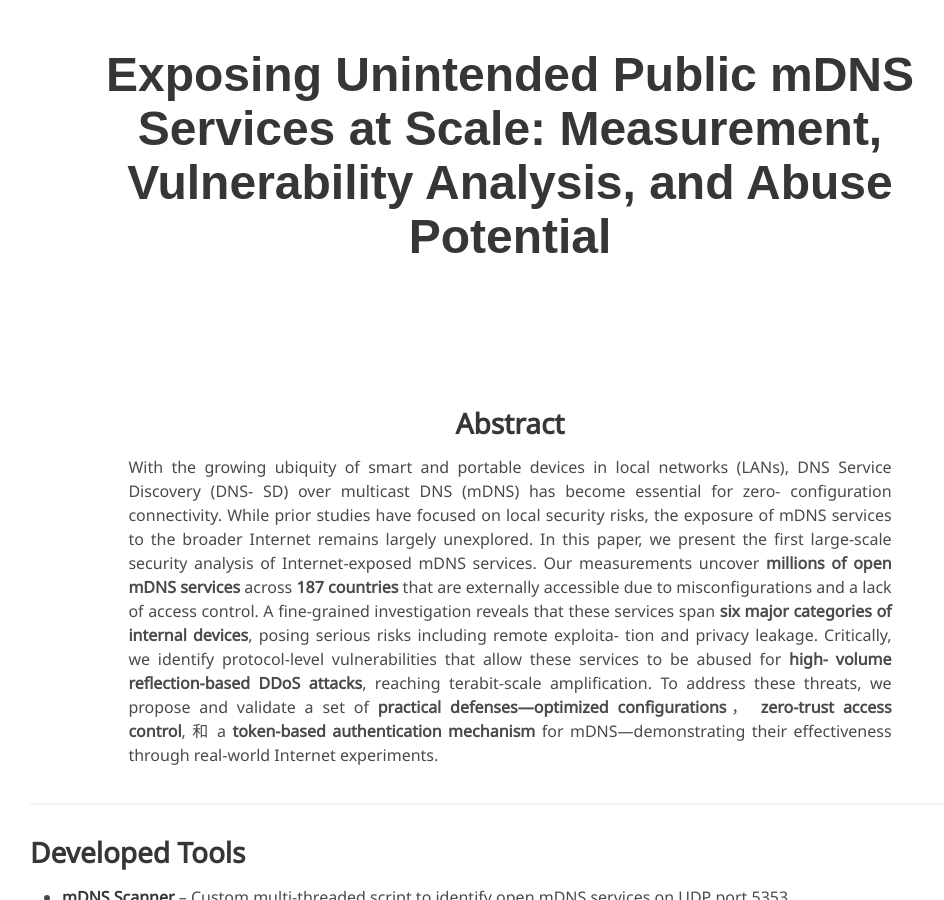
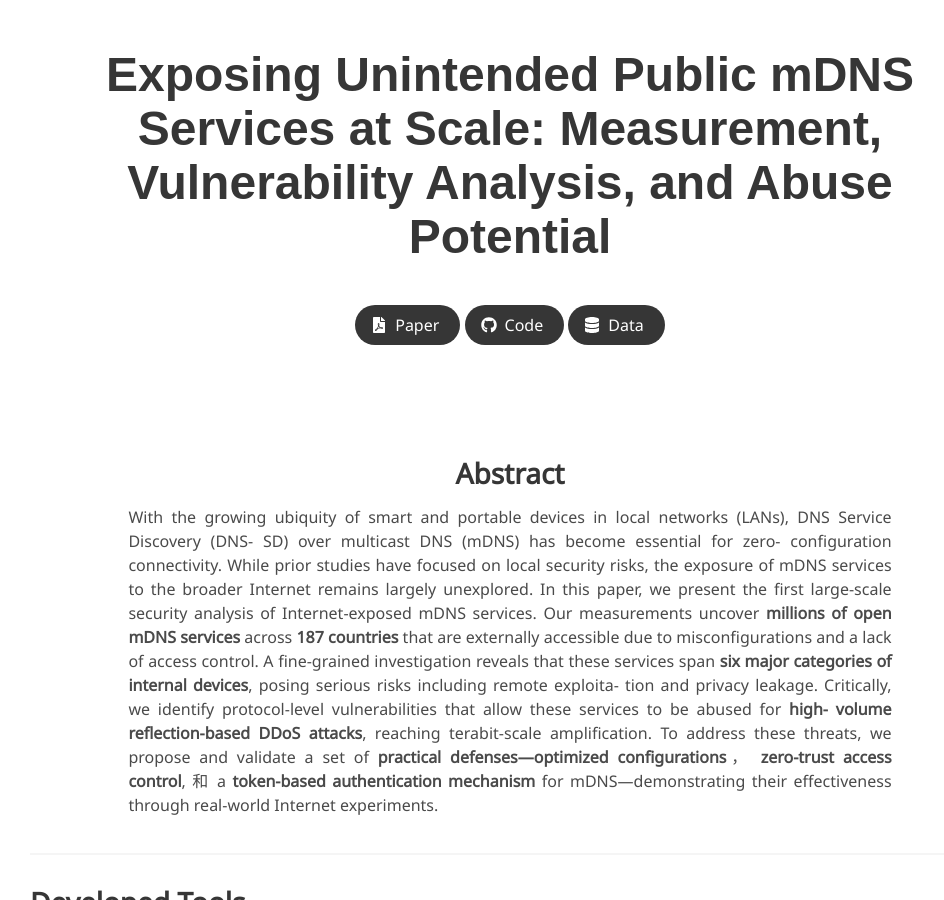
Before and after one commit to mdnssec/mdnssec.github.io, a Jekyll site: the page built from index.md, in a window 1280 px wide and 900 px high. Shown: the whole window, without its empty margins (130-1074 px from the left). Built offline with Jekyll 4.4.1, drawn with Linux system fonts in a browser that asks for light colours; some web fonts are replaced.

Commit message:
Update index.md

```diff
--- a/index.md
+++ b/index.md
@@ -3,9 +3,9 @@ layout: project_page
 permalink: /
 
 title: "Exposing Unintended Public mDNS Services at Scale: Measurement, Vulnerability Analysis, and Abuse Potential"
-paper:
-code:
-data:
+paper: /
+code: /
+data: /
 ---
 
 <!-- Using HTML to center the abstract -->
```
